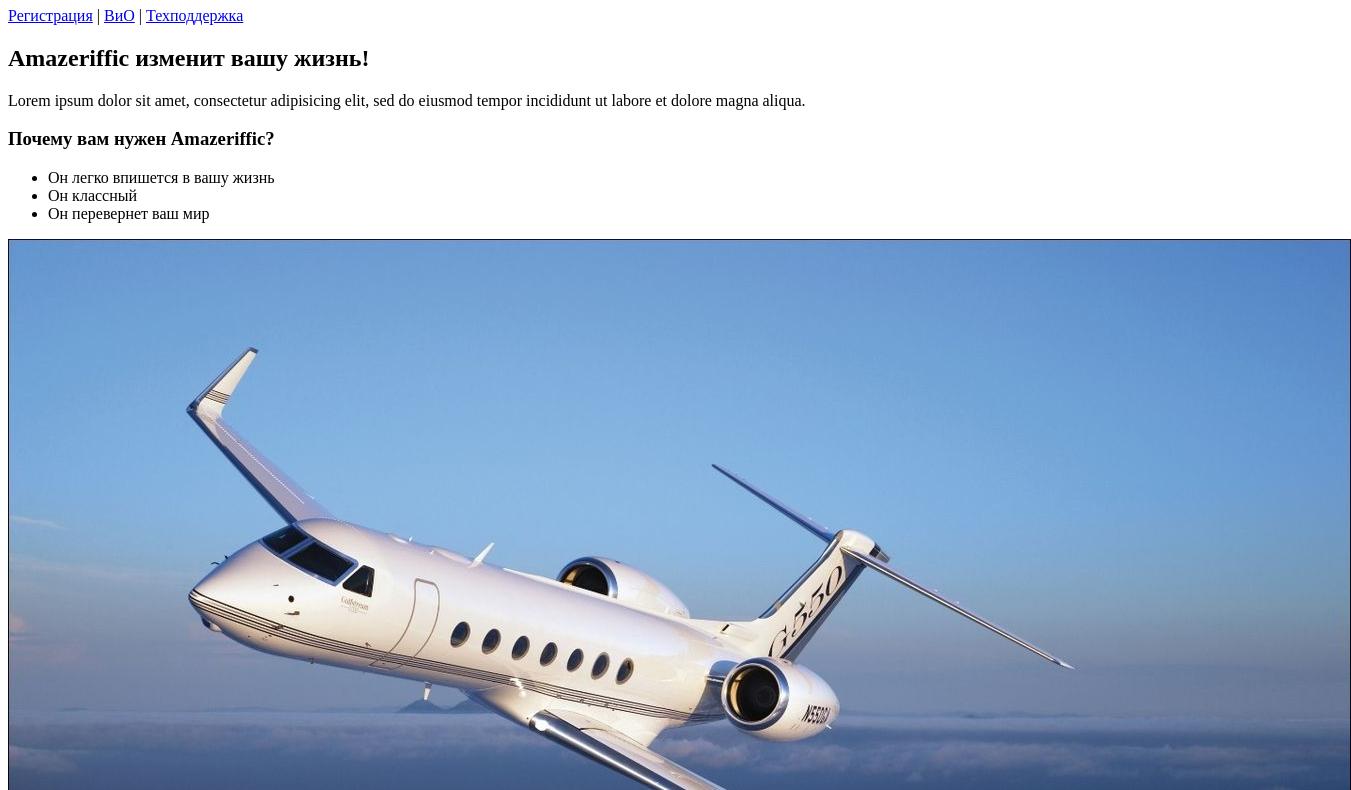
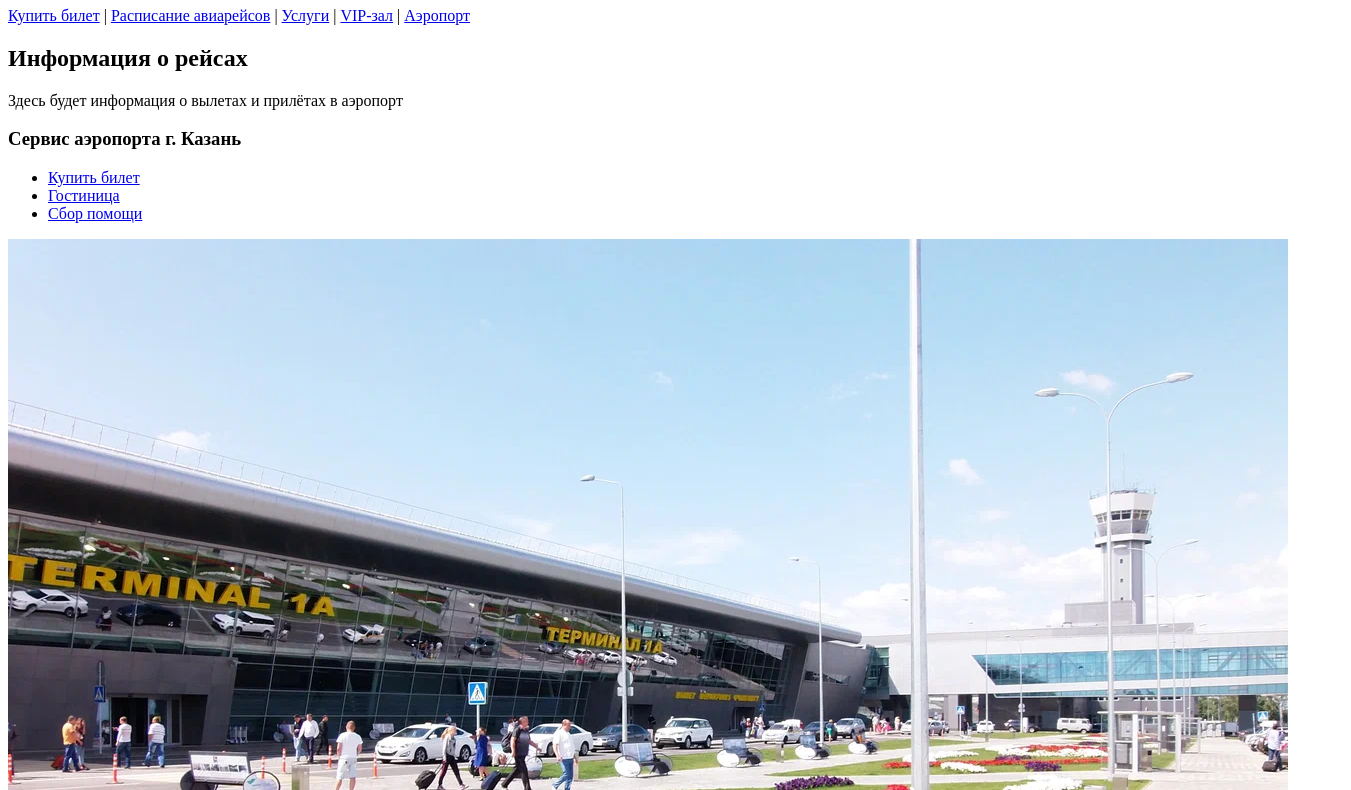
Before and after one commit to cB9ITou/WEB, a plain HTML site: page Laba3/index.html in a window 1280 px wide. Shown: the part 73-863 px from the top of the page, 1351 px wide, since content can reach past the window. Drawn offline with Linux system fonts and the light colour scheme.

Commit message:
Laba3.Ready

```diff
--- a/Laba3/index.html
+++ b/Laba3/index.html
@@ -6,39 +6,39 @@
 </head>
 <body>
 <header>
-    <h1>Расписание авиарейсов Казань</h1>
+    <h1>Международный аэропорт "Казань" имени Габдуллы Тукая</h1>
     <nav>
-        <a href="#">Регистрация</a> |
-        <a href="#">ВиО</a> |
-        <a href="#">Техподдержка</a>
+        <a href="#">Купить билет</a> |
+        <a href="#">Расписание авиарейсов</a> |
+        <a href="#">Услуги</a> |
+        <a href="#">VIP-зал</a> |
+        <a href="#">Аэропорт</a>
     </nav>
 </header>
 <main>
-    <h2>Amazeriffic изменит вашу жизнь!</h2>
-    <p>Lorem ipsum dolor sit amet, consectetur adipisicing elit, sed do eiusmod tempor incididunt ut labore et dolore magna aliqua.</p>
-    <h3>Почему вам нужен Amazeriffic?</h3>
+    <h2>Информация о рейсах</h2>
+    <p> Здесь будет информация о вылетах и прилётах в аэропорт</p>
+    <h3>Сервис аэропорта г. Казань</h3>
     <ul>
-        <li>Он легко впишется в вашу жизнь</li>
-        <li>Он классный</li>
-        <li>Он перевернет ваш мир</li>
+        <li><a href="#">Купить билет</a></li>
+        <li><a href="#">Гостиница</a></li>
+        <li><a href="#">Сбор помощи</a></li>
     </ul>
-    <img src="Pic1.jpeg" alt="Изображение лампочки">
+    <img src="aero.webp" alt="Изображение аэропорта">
 </main>
 <footer>
     <div class="contact">
         <h5>Свяжитесь с нами</h5>
-        <p>Amazeriffic!</p>
-        <p>555 50-я улица</p>
-        <p>Татарстан, Казань 28801</p>
+        <p>Международный аэропорт "Казань" имени Габдуллы Тукая</p>
+        <p>88005553535, Оренбургский Тракт 1</p>
+        <p>Татарстан, Казань 420001</p>
     </div>
     <div class="sitemap">
         <h5>Карта сайта</h5>
         <ul>
             <li><a href="#">Домой</a></li>
-            <li><a href="#">О нас</a></li>
-            <li><a href="#">Право</a></li>
+            <li><a href="#">Информация о рейсах</a></li>
             <li><a href="#">Техподдержка</a></li>
-            <li><a href="#">ВиО</a></li>
             <li><a href="#">Вакансии</a></li>
         </ul>
     </div>
```
Also changed, not shown: Laba3/Pic1.jpeg (deleted), Laba3/aero.webp (added), 1 other file.
